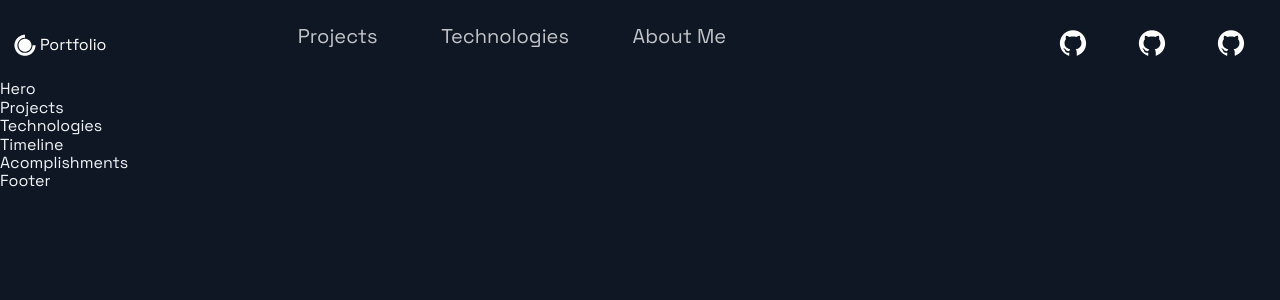
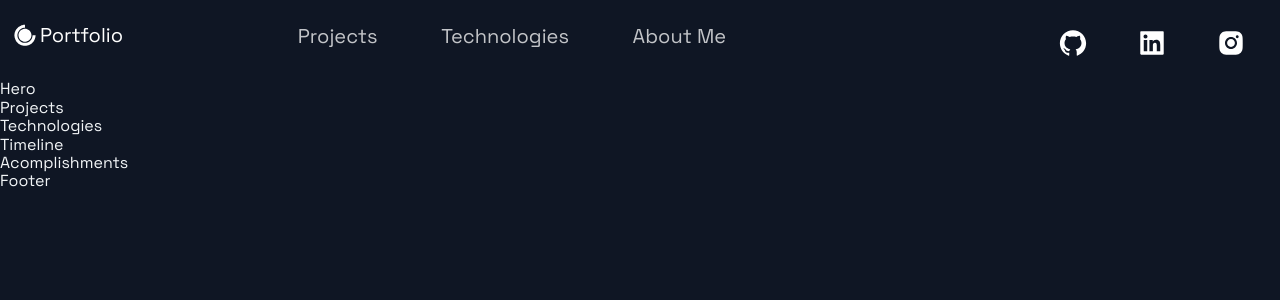
Before and after one commit to DjangoKerger/Djangokerger.github.io, a Next.js app: page / in a window 1280 px wide. Shown: the top 300 px of the page. Built offline with nearby package versions, Linux system fonts and the light colour scheme.

Commit message:
header complete

```diff
--- a/src/components/Header/Header.js
+++ b/src/components/Header/Header.js
@@ -3,14 +3,14 @@ import React from 'react';
 import { AiFillGithub, AiFillInstagram, AiFillLinkedin } from 'react-icons/ai';
 import { DiCssdeck } from 'react-icons/di';
 
-import { Container, Div1, Div2, Div3, NavLink, SocialIcons } from './HeaderStyles';
+import { Container, Div1, Div2, Div3, NavLink, SocialIcons, Span } from './HeaderStyles';
 
 const Header = () =>  (
   <Container>
     <Div1>
       <Link href="/">
-        <a style={{display: "flex", alignItems: "center", color: "white" }}>
-          <DiCssdeck size="3rem"/> <span>Portfolio</span>
+        <a style={{display: "flex", alignItems: "center", color: "white", marginBottom: "20px" }}>
+          <DiCssdeck size="3rem"/> <Span>Portfolio</Span>
         </a>
       </Link>
     </Div1>
@@ -32,14 +32,14 @@ const Header = () =>  (
       </li>
     </Div2>
     <Div3>
-      <SocialIcons href="https://github.com">
+      <SocialIcons href="https://github.com/DjangoKerger">
         <AiFillGithub size = "3rem"/>
       </SocialIcons>
-      <SocialIcons href="https://github.com">
-        <AiFillGithub size = "3rem"/>
+      <SocialIcons href="https://www.linkedin.com/in/django-kerger-5a1a081a8/">
+        <AiFillLinkedin size = "3rem"/>
       </SocialIcons>
       <SocialIcons href="https://github.com">
-        <AiFillGithub size = "3rem"/>
+        <AiFillInstagram size = "3rem"/>
       </SocialIcons>
     </Div3>
   </Container>
--- a/src/components/Header/HeaderStyles.js
+++ b/src/components/Header/HeaderStyles.js
@@ -17,6 +17,12 @@ export const Container = styled.div`
     grid-row-gap: 0.5rem;
   }
 `;
+
+export const Span = styled.span`
+  font-size: 2rem;
+`;
+
+
 export const Div1 = styled.div`
   grid-area: 1 / 1 / 2 / 2;
   display: flex;
```
